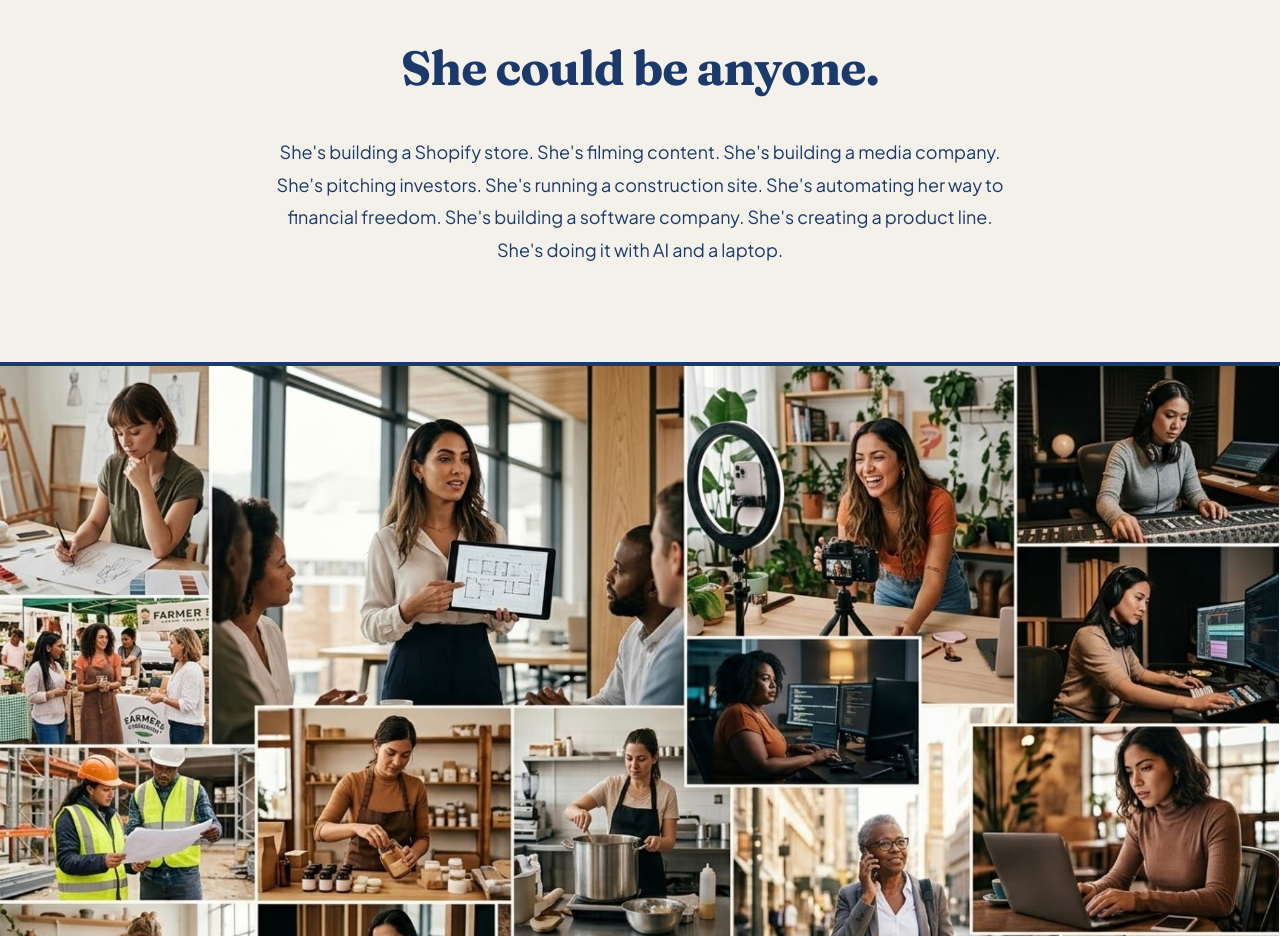
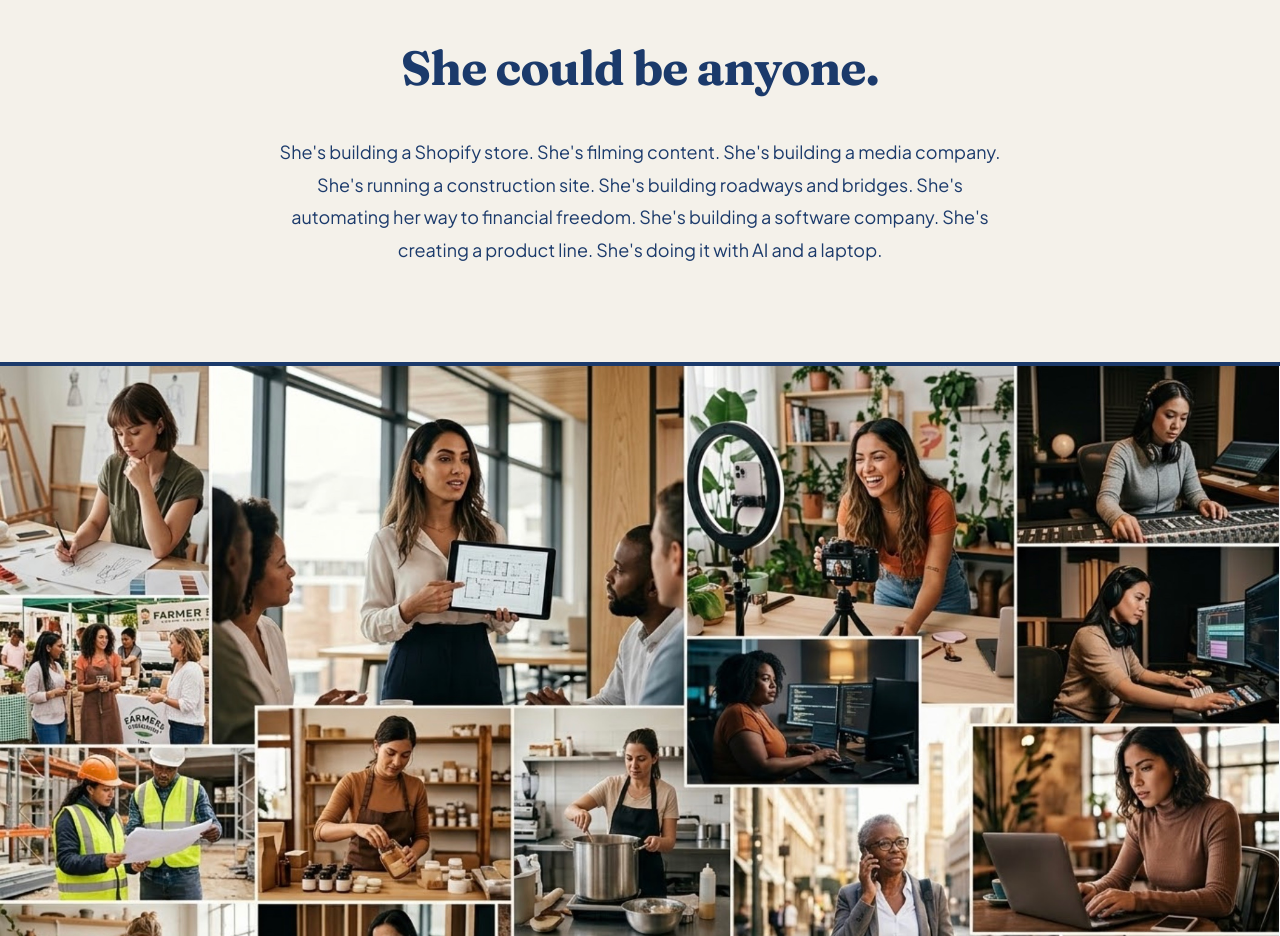
Before and after one commit to millsbuilds/foundher-site, a React (Vite) app: page / in a window 1280 px wide. Shown: the part 1820-2756 px from the top of the page. Built offline with nearby package versions, Linux system fonts and the light colour scheme.

Commit message:
Update transition section body text

```diff
--- a/src/pages/HomePage.tsx
+++ b/src/pages/HomePage.tsx
@@ -234,7 +234,7 @@ function SheCouldBeAnyone() {
           She could be anyone.
         </h2>
         <p style={{ fontFamily: font.body, fontSize: 18, color: C.navy, lineHeight: 1.8, fontWeight: 300 }}>
-          She's building a Shopify store. She's filming content. She's building a media company. She's pitching investors. She's running a construction site. She's automating her way to financial freedom. She's building a software company. She's creating a product line. She's doing it with AI and a laptop.
+          She's building a Shopify store. She's filming content. She's building a media company. She's running a construction site. She's building roadways and bridges. She's automating her way to financial freedom. She's building a software company. She's creating a product line. She's doing it with AI and a laptop.
         </p>
       </div>
     </section>
```
